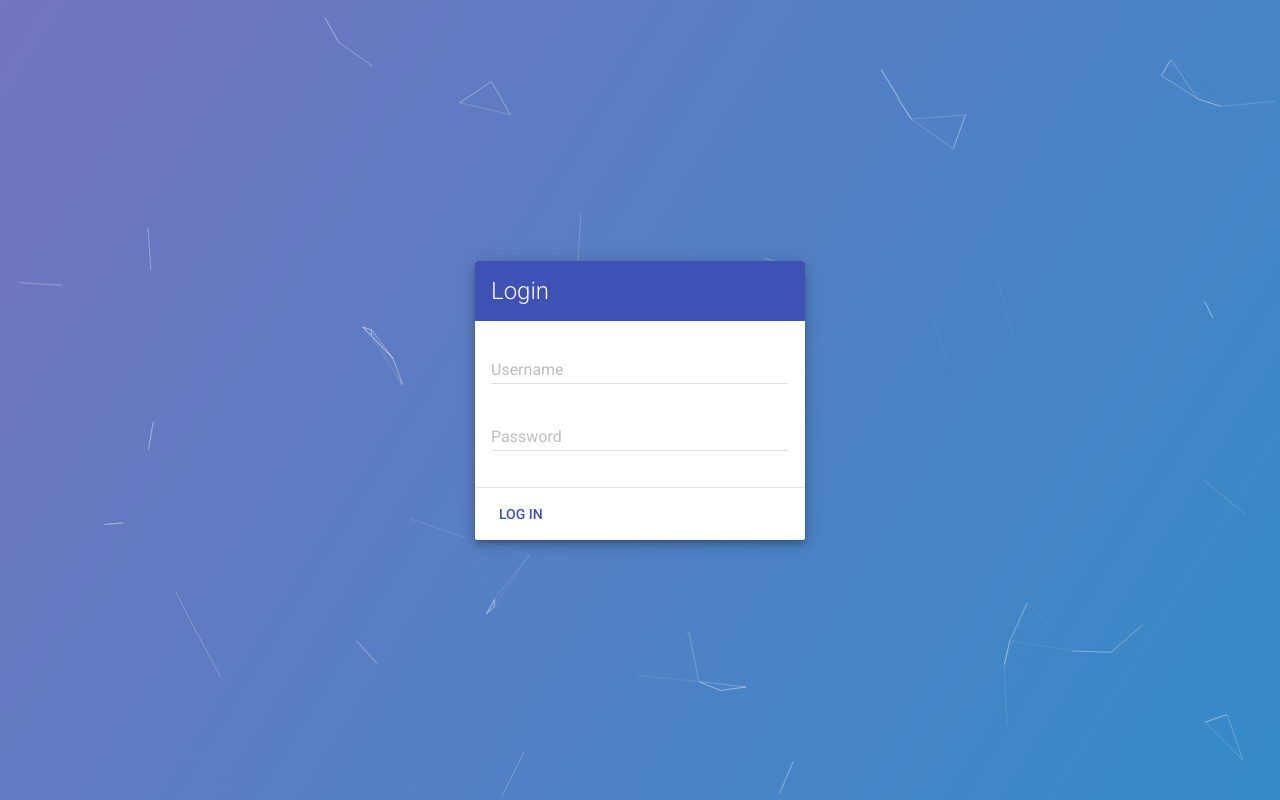
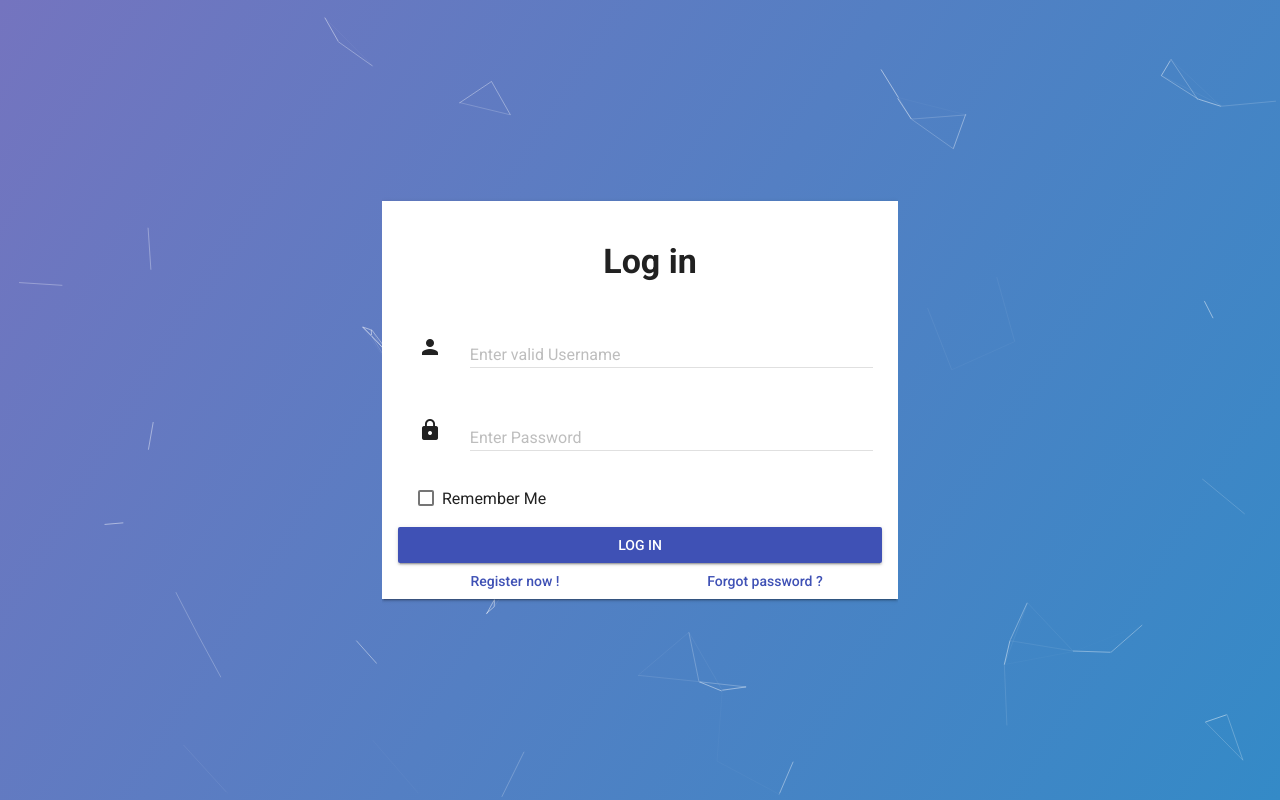
Before and after one commit to hebingchang/ha.hu, a Django app: page /accounts/login/ in a window 1280 px wide. Run offline with Django 3.2, Linux system fonts and the light colour scheme.

Commit message:
modify login

```diff
--- a/static/scripts/login.js
+++ b/static/scripts/login.js
@@ -1,10 +1,11 @@
-$(".mdl-textfield__input").blur(function () {
-  if (!this.value) {
+$(function () {
+  $(".mdl-textfield__input").blur(function () {
     $(this).prop('required', true);
     $(this).parent().addClass('is-invalid');
-  }
+  });
+
+  $(".mdl-button[type='submit']").click(function () {
+    $(this).parent().siblings().children(".mdl-textfield").addClass('is-invalid');
+    $(this).parent().siblings().children(".mdl-textfield").children(".mdl-textfield__input").prop('required', true);
+  });
 });
-$(".mdl-button[type='submit']").click(function () {
-  $(this).siblings(".mdl-textfield").addClass('is-invalid');
-  $(this).siblings(".mdl-textfield").children(".mdl-textfield__input").prop('required', true);
-});
--- /dev/null
+++ b/static/scripts/signup.js
@@ -0,0 +1,3 @@
+/**
+ * Created by yangs on 7/22/2016.
+ */
--- a/static/styles/login.css
+++ b/static/styles/login.css
@@ -1,9 +1,47 @@
-.mdl-layout {
+body {
+  background: #fff;
+}
+
+.mdl-layout,
+.main_content {
+  display: flex;
+  flex-direction: column;
   align-items: center;
   justify-content: center;
 }
 
-.mdl-layout__content {
-  padding: 24px;
-  flex: none;
+.main_content h3 {
+  text-align: center;
 }
+
+.login-form-div {
+  width: 500px;
+  background: #fff;
+}
+
+.form-column {
+  padding: 20px 35px;
+}
+
+.cell_con {
+  background: #fff;
+  padding-left: 20px;
+}
+
+.cell_con div {
+  width: 87%;
+}
+
+.links {
+  margin: auto;
+  text-align: center;
+}
+
+.btn {
+  margin: auto;
+  width: 100%;
+}
+
+a {
+  text-decoration: none;
+}
--- a/templates/login.html
+++ b/templates/login.html
@@ -17,33 +17,52 @@
     </script>
   {% endif %}
 
-  <div class="mdl-layout mdl-js-layout mdl-color--grey-100">
-    <div class="mdl-layout__content">
-      <div class="mdl-card mdl-shadow--6dp">
-        <div class="mdl-card__title mdl-color--primary mdl-color-text--white">
-          <h2 class="mdl-card__title-text">Login</h2>
-        </div>
-        <form action method="post">
-          <div class="mdl-card__supporting-text">
-            {% csrf_token %}
-            <div class="mdl-textfield mdl-js-textfield">
+  <form action method="post">
+    {% csrf_token %}
+    <div class="mdl-layout mdl-layout--fixed-header mdl-js-layout  mdl-color--white-100">
+      <main class="mdl-layout__content main_content">
+        <div class="login-form-div mdl-grid mdl-shadow--2dp">
+          <div class="mdl-cell mdl-cell--12-col cell_con">
+            <h3><strong>Log in</strong></h3>
+          </div>
+          <div class="mdl-cell mdl-cell--12-col cell_con">
+            <i class="material-icons">person</i>
+            &nbsp;&nbsp;&nbsp;&nbsp;&nbsp;&nbsp;
+            <div class="mdl-textfield mdl-js-textfield mdl-textfield--floating-label">
               <input class="mdl-textfield__input" type="text" id="id_username" name="username">
-              <label class="mdl-textfield__label" for="id_username">Username</label>
-            </div>
-            <div class="mdl-textfield mdl-js-textfield">
-              <input class="mdl-textfield__input" type="password" id="id_password" name="password">
-              <label class="mdl-textfield__label" for="id_password">Password</label>
+              <label class="mdl-textfield__label" for="id_username">Enter valid Username</label>
             </div>
           </div>
-          <div class="mdl-card__actions mdl-card--border">
-            <button type="submit" class="mdl-button mdl-button--colored mdl-js-button mdl-js-ripple-effect">
+          <div class="mdl-cell mdl-cell--12-col cell_con">
+            <i class="material-icons">lock</i>
+            &nbsp;&nbsp;&nbsp;&nbsp;&nbsp;&nbsp;
+            <div class="mdl-textfield mdl-js-textfield mdl-textfield--floating-label">
+              <input class="mdl-textfield__input" type="password" id="id_password" name="password">
+              <label class="mdl-textfield__label" for="id_password">Enter Password</label>
+            </div>
+          </div>
+          <div class="mdl-cell cell_con">
+            <label class="mdl-checkbox mdl-js-checkbox mdl-js-ripple-effect" for="checkbox">
+              <input type="checkbox" id="checkbox" class="mdl-checkbox__input">
+              <span class="mdl-checkbox__label">Remember Me</span>
+            </label>
+          </div>
+          <div class="mdl-cell mdl-cell--12-col login-btn-con">
+            <button type="submit"
+                    class="mdl-button mdl-js-button mdl-button--raised mdl-js-ripple-effect mdl-button--primary btn">
               Log in
             </button>
           </div>
-        </form>
-      </div>
+          <div class="mdl-cell mdl-cell--6-col mdl-cell--8-col-tablet links">
+            <a href="/accounts/signup/" class="mdl-button--primary">Register now !</a>
+          </div>
+          <div class="mdl-cell mdl-cell--6-col mdl-cell--8-col-tablet links">
+            <a class="mdl-button--primary">Forgot password ?</a>
+          </div>
+        </div>
+      </main>
     </div>
-  </div>
+  </form>
   <canvas id="canvas"></canvas>
 
 
```
